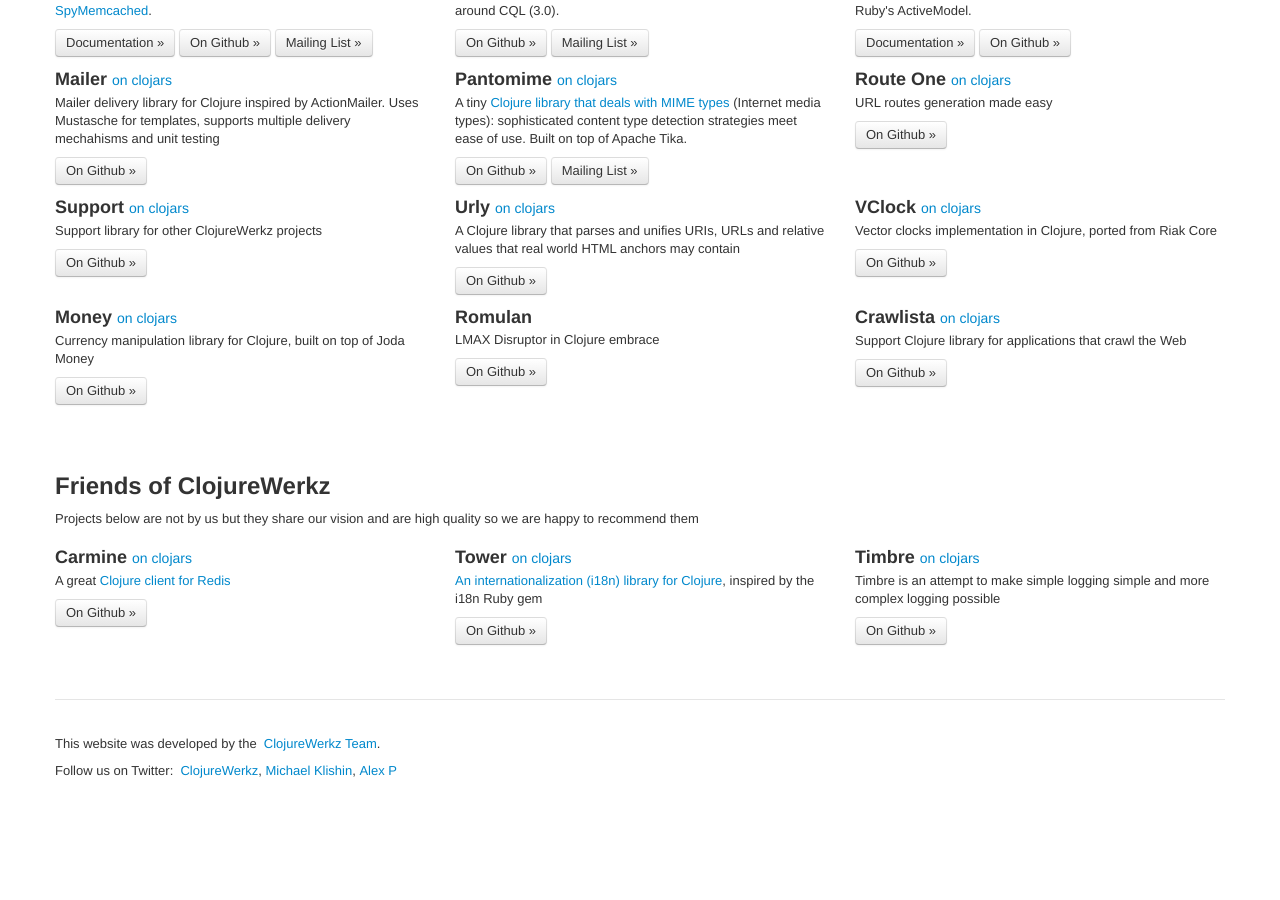
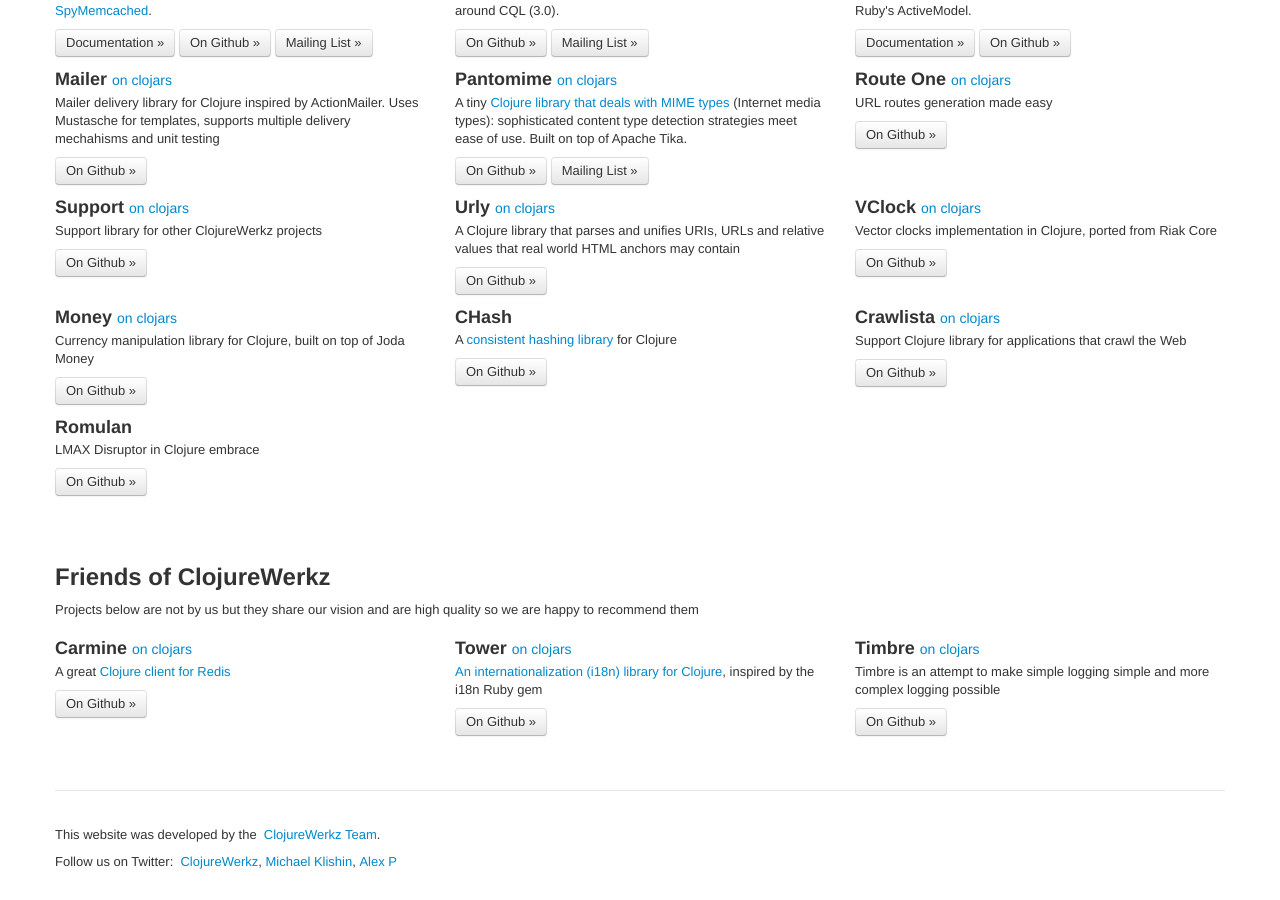
Before and after one commit to clojurewerkz/clojurewerkz.org, a Jekyll site: the page built from index.html, in a window 1280 px wide and 900 px high, scrolled down 753 px. Built offline with Jekyll 4.4.1, drawn with Linux system fonts in a browser that asks for light colours; some web fonts are replaced; before the commit the page ends 1562 px from its top, so only the background shows below that.

Commit message:
Add CHash

```diff
--- a/index.html
+++ b/index.html
@@ -154,14 +154,22 @@
     <p><a class='btn' href='https://github.com/clojurewerkz/money'>On Github »</a></p>
   </div>
   <div class='span4'>
-    <h3>Romulan</h3>
-    <p>LMAX Disruptor in Clojure embrace</p>
-    <p><a class='btn' href='https://github.com/clojurewerkz/romulan'>On Github »</a></p>
+    <h3>CHash</h3>
+    <p>A <a href="https://github.com/michaelklishin/chash">consistent hashing library</a> for Clojure</p>
+    <p><a class='btn' href='https://github.com/michaelklishin/chash'>On Github »</a></p>
   </div>
   <div class='span4'>
     <h3>Crawlista <small><a href="https://clojars.org/clojurewerkz/crawlista">on clojars</a></small></h3>
     <p>Support Clojure library for applications that crawl the Web</p>
     <p><a class='btn' href='https://github.com/michaelklishin/crawlista'>On Github »</a></p>
+  </div>
+</div>
+
+<div class='row-fluid'>
+  <div class='span4'>
+    <h3>Romulan</h3>
+    <p>LMAX Disruptor in Clojure embrace</p>
+    <p><a class='btn' href='https://github.com/clojurewerkz/romulan'>On Github »</a></p>
   </div>
 </div>
 
```
